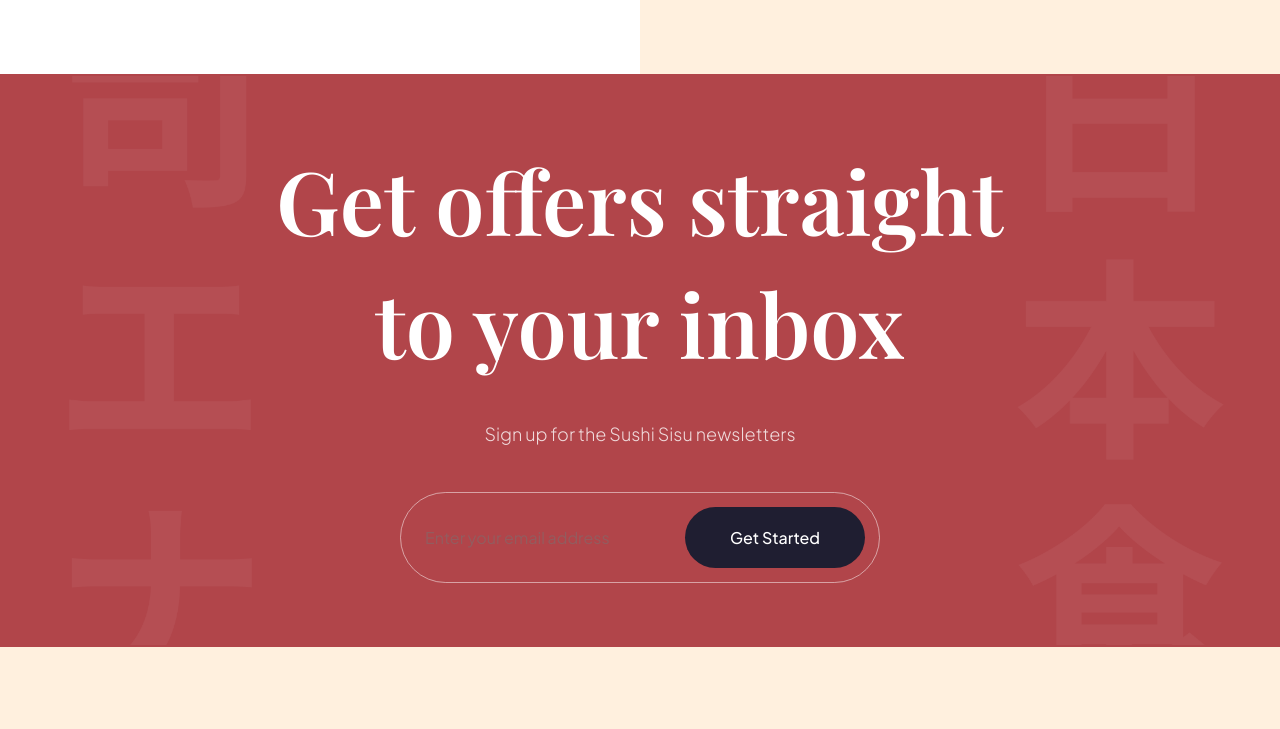
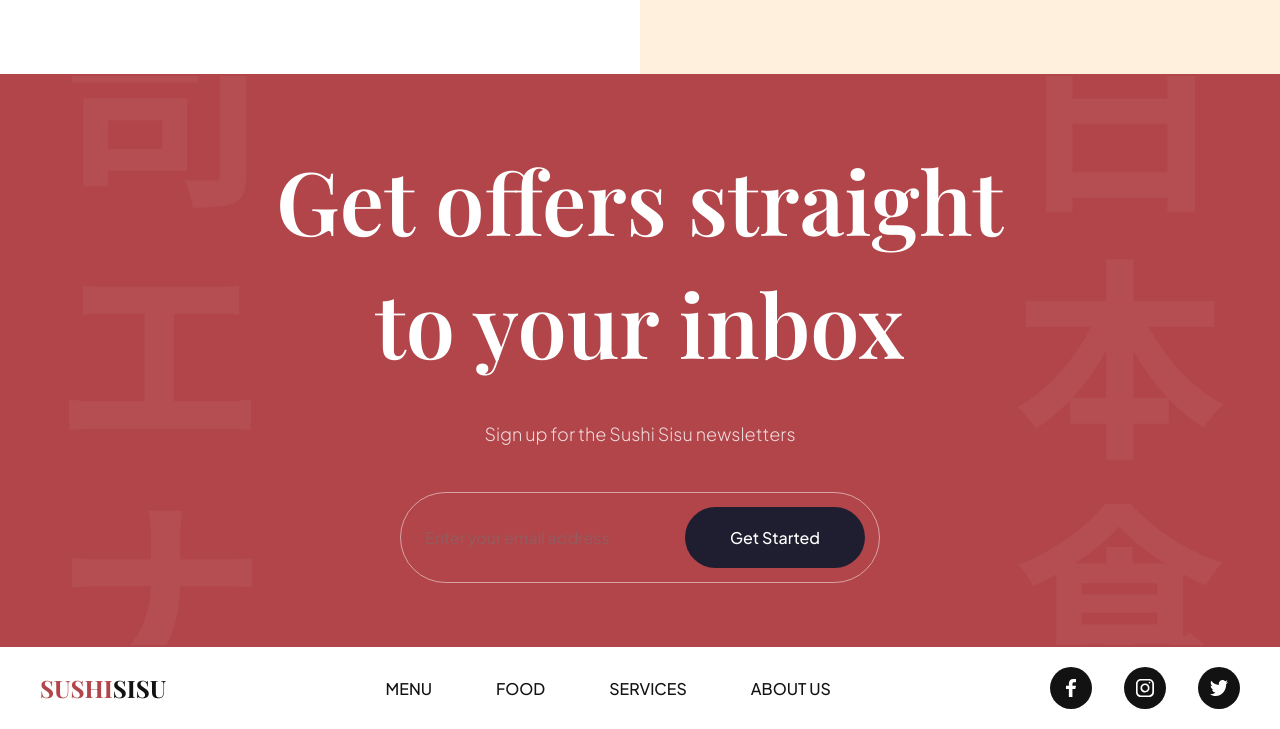
Before and after one commit to linhngkh/sushi-landing-page, a website built with Vite: page index.html in a window 1280 px wide. Shown: the part 4496-5225 px from the top of the page. Before the commit the page ends 5143 px from the top, so only its background shows below. Built offline with nearby package versions, Linux system fonts and the light colour scheme; files whose address does not match are found by name.

Commit message:
style footer

```diff
--- a/css/sections/footer.css
+++ b/css/sections/footer.css
@@ -0,0 +1,59 @@
+.footer {
+  width: 100%;
+  padding: 20px 40px;
+  background: var(--color-white);
+
+  flex-wrap: wrap;
+  gap: 20px;
+  overflow: hidden;
+}
+
+.footer__logo {
+  font-size: 24px;
+  font-weight: bold;
+  font-family: var(--playfair-display);
+  text-transform: uppercase;
+  color: var(--secondary-color);
+
+  cursor: pointer;
+}
+
+.footer__logo span {
+  color: var(--primary-color);
+}
+
+.footer ul {
+  list-style: none;
+
+  display: flex;
+  flex-wrap: wrap;
+  flex-direction: row;
+  gap: 64px;
+}
+
+.footer ul:last-child {
+  gap: 32px;
+}
+
+.footer__nav li {
+  font-size: 16px;
+  font-weight: 500;
+  font-family: var(--plus-jakarta-sans);
+  text-transform: uppercase;
+  color: var(--secondary-color);
+
+  cursor: pointer;
+}
+
+.footer__social li {
+  width: 42px;
+  height: 42px;
+  background-color: var(--secondary-color);
+  border-radius: 100%;
+}
+
+.footer__social li img {
+  width: 45%;
+  height: 45%;
+  object-fit: contain;
+}
--- a/css/sections/trending.css
+++ b/css/sections/trending.css
@@ -81,7 +81,7 @@
 }
 
 .trending-drink .trending__image {
-  background-image: url("../../assets/japanese_drink.png");
+  background-image: url("../../assets/japanese_drinks.png");
 }
 
 .trending__image img {
--- a/index.html
+++ b/index.html
@@ -329,7 +329,27 @@
         </div>
     </section>
 
+    <footer class="footer flex-between">
+        <h3 class="footer__logo"> <span>SUSHI</span>SISU</h3>
 
+        <ul class="footer__nav">
+            <li><a href="#menu">Menu</a></li>
+            <li><a href="#food">Food</a></li>
+            <li><a href="#services">Services</a></li>
+            <li><a href="#about-us">About Us</a></li>
+        </ul>
+        <ul class="footer__social">
+            <li class="flex-center">
+                <img src="assets/facebook.svg" alt="fb" />
+            </li>
+            <li class="flex-center">
+                <img src="assets/instagram.svg" alt="i" />
+            </li>
+            <li class="flex-center">
+                <img src="assets/twitter.svg" alt="t" />
+            </li>
+        </ul>
+    </footer>
     <script src="js/script.js" type="module"></script>
 </body>
 
```
Also changed, not shown: css/sections/subscribe.css (line endings or trailing spaces).
